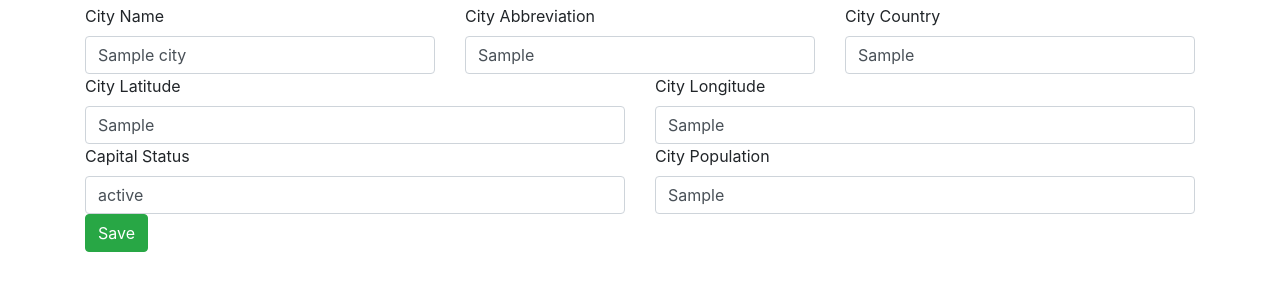
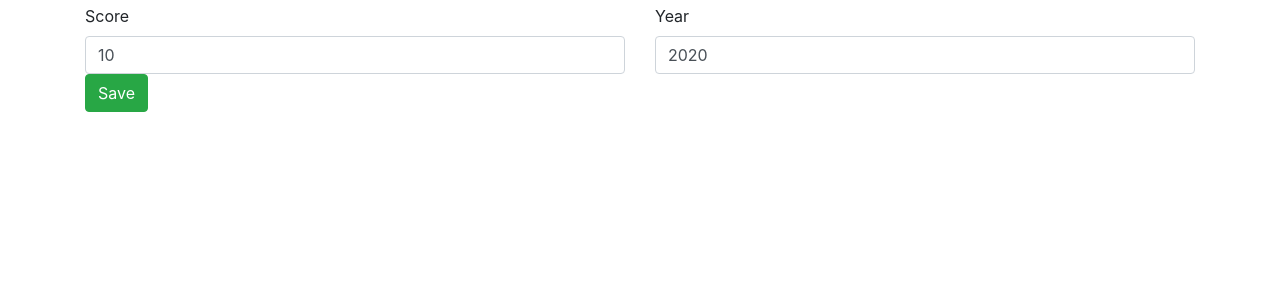
Before and after one commit to jz48/FWA_TeamDJ_IS601, a Flask app: template app/templates/edit.html in a window 1280 px wide. Shown: the part 56-356 px from the top of the page. Run offline with Flask 2, Linux system fonts and the light colour scheme; the template is opened without the code that fills it: most values are stand-ins (such as "Sample title", 1, 10 or a date in 2020); some libraries are stand-ins or nearby versions.

Commit message:
UPDATE: update edit function

```diff
--- a/app/app.py
+++ b/app/app.py
@@ -34,21 +34,18 @@ def record_view(title):
 
 
 @app.route('/edit/<string:title>', methods=['GET'])
-def form_edit_get(city_id):
+def form_edit_get(title):
     cursor = mysql.get_db().cursor()
-    cursor.execute('SELECT * FROM MovieRating WHERE id=%s', city_id)
+    cursor.execute('SELECT * FROM MovieRating WHERE Title=%s', title)
     result = cursor.fetchall()
-    return render_template('edit.html', title='Edit Form', city=result[0])
+    return render_template('edit.html', title='Edit Form', mr=result[0])
 
 
 @app.route('/edit/<string:title>', methods=['POST'])
-def form_update_post(city_id):
+def form_update_post(title):
     cursor = mysql.get_db().cursor()
-    inputData = (request.form.get('fldName'), request.form.get('fldLat'), request.form.get('fldLong'),
-                 request.form.get('fldCountry'), request.form.get('fldAbbreviation'),
-                 request.form.get('fldCapitalStatus'), request.form.get('fldPopulation'), city_id)
-    sql_update_query = """UPDATE MovieRating t SET t.fldName = %s, t.fldLat = %s, t.fldLong = %s, t.fldCountry =
-    %s, t.fldAbbreviation = %s, t.fldCapitalStatus = %s, t.fldPopulation = %s WHERE t.id = %s """
+    inputData = (request.form.get('score'), request.form.get('year'), title)
+    sql_update_query = """UPDATE MovieRating m SET m.Score = %s, m.Year = %s WHERE m.Title = %s """
     cursor.execute(sql_update_query, inputData)
     mysql.get_db().commit()
     return redirect("/", code=302)
--- a/app/templates/edit.html
+++ b/app/templates/edit.html
@@ -1,44 +1,18 @@
 {% extends "layout.html" %}
 {% block content %}
-<form action="/edit/{{city.id}}" method="post">
+<form action="/edit/{{mr.Title}}" method="post">
     <div class="row">
         <div class="col">
-            <label for="fldName">City Name</label>
-            <input id="fldName" type="text" class="form-control" placeholder="City Name" name="fldName" value="{{city.fldName}}">
+            <label for="score">Score</label>
+            <input id="score" type="number" class="form-control" placeholder="score"
+                   name="score" value="{{mr.Score}}">
         </div>
         <div class="col">
-            <label for="fldAbbreviation">City Abbreviation</label>
-            <input id="fldAbbreviation" type="text" class="form-control" placeholder="City Abbreviation"
-                   name="fldAbbreviation" value="{{city.fldAbbreviation}}">
-        </div>
-        <div class="col">
-            <label for="fldCountry">City Country</label>
-            <input id="fldCountry" type="text" class="form-control" placeholder="City Country" name="fldCountry" value="{{city.fldCountry}}">
+            <label for="year">Year</label>
+            <input id="year" type="number" class="form-control" placeholder="year" name="year" value="{{mr.year}}">
         </div>
     </div>
 
-    <div class="row">
-        <div class="col">
-            <label for="fldLat">City Latitude</label>
-            <input id="fldLat" type="text" class="form-control" placeholder="City Latitude" name="fldLat" value="{{city.fldLat}}">
-        </div>
-        <div class="col">
-            <label for="fldlong">City Longitude</label>
-            <input id="fldlong" type="text" class="form-control" placeholder="City Longitude" name="fldLong" value="{{city.fldLong}}">
-        </div>
-    </div>
-    <div class="row">
-        <div class="col">
-            <label for="fldCapitalStatus">Capital Status</label>
-
-            <input id="fldCapitalStatus" type="text" class="form-control" placeholder="Capital Status"
-                   name="fldCapitalStatus" value="{{city.fldCapitalStatus}}">
-        </div>
-        <div class="col">
-            <label for="fldPopulation">City Population</label>
-            <input id="fldPopulation" type="text" class="form-control" placeholder="Population" name="fldPopulation" value="{{city.fldPopulation}}">
-        </div>
-    </div>
     <button type="submit" class="btn btn-success">Save</button>
 
 </form>
```
